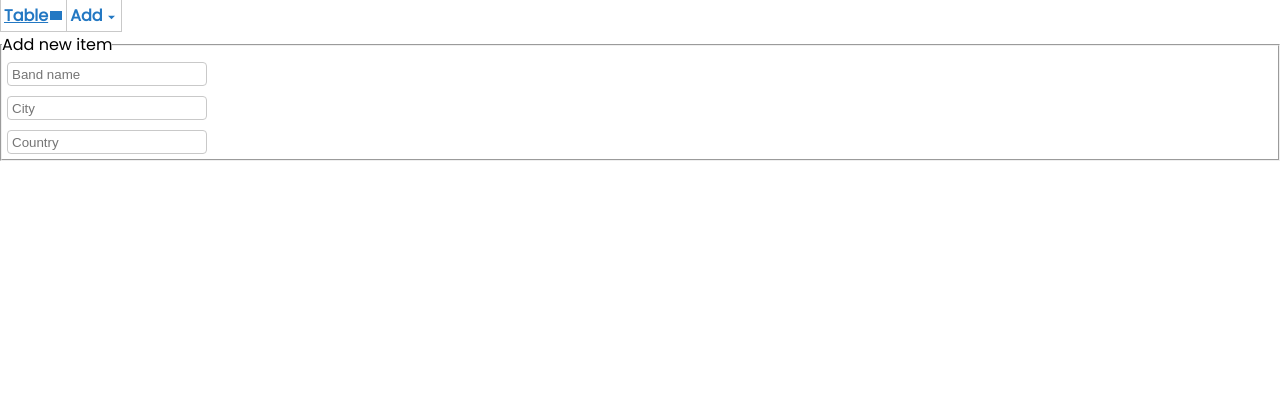
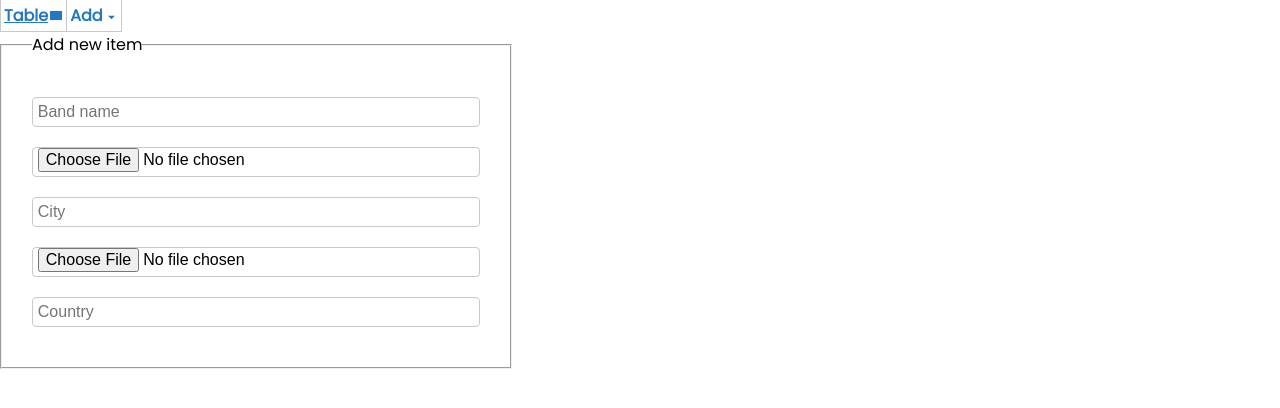
Before and after one commit to YauheniMel/Table, a React (Create React App) app in the folder table/: page /add in a window 1280 px wide. Shown: the top 408 px of the page. Built offline with nearby package versions, Linux system fonts and the light colour scheme; grey boxes are pictures that could not be loaded.

Commit message:
feat: add input file

```diff
--- /dev/null
+++ b/table/src/components/atoms/InputFile/InputFile.jsx
@@ -0,0 +1,6 @@
+export default function InputFile({title, name}) {
+
+  return (
+    <input type="file" placeholder={title} name={name} />
+  );
+}
--- a/table/src/components/atoms/InputText/InputText.jsx
+++ b/table/src/components/atoms/InputText/InputText.jsx
@@ -1,5 +1,3 @@
-import './InputText.module.scss';
-
 export default function InputText({title, name}) {
 
   return (
--- a/table/src/components/atoms/InputText/InputText.module.scss
+++ /dev/null
@@ -1,6 +0,0 @@
-input {
-  margin: 5px;
-  width: 200px;
-  padding: 0.3em;
-  height: 24px;
-}
--- a/table/src/components/layout/FormPageLayout/FormPageLayout.jsx
+++ b/table/src/components/layout/FormPageLayout/FormPageLayout.jsx
@@ -1,11 +1,13 @@
+import InputFile from '../../atoms/InputFile/InputFile';
 import InputText from '../../atoms/InputText/InputText';
+import styles from './FormPageLayout.module.scss';
 
 export default function FormPageLayout() {
 
   // need change legend content
   return (
     <form>
-      <fieldset>
+      <fieldset className={styles.wrapper}>
         <legend>
           Add new item
         </legend>
@@ -16,9 +18,21 @@ export default function FormPageLayout() {
           />
         </label>
         <label>
+          <InputFile
+            name="photo"
+            title="Upload photo"
+          />
+        </label>
+        <label>
           <InputText
             title="City"
             name="city"
+          />
+        </label>
+        <label>
+          <InputFile
+            name="song"
+            title="Upload song"
           />
         </label>
         <label>
--- /dev/null
+++ b/table/src/components/layout/FormPageLayout/FormPageLayout.module.scss
@@ -0,0 +1,10 @@
+.wrapper {
+  max-width: 40%;
+  padding: 30px;
+
+  input {
+    margin: 10px 0;
+    height: 30px;
+    width: 100%;
+  }
+}
--- a/table/src/index.scss
+++ b/table/src/index.scss
@@ -1,5 +1,6 @@
 @import './style/font.css';
 @import './style/colors';
+@import './style/typography';
 
 html,
 body {
@@ -21,6 +22,8 @@ a {
 }
 
 input {
+  font-size: $font-size-desktop;
+  padding-left: 0.3em;
   border: 1px solid $gray-2;
   border-radius: 4px;
 
```
